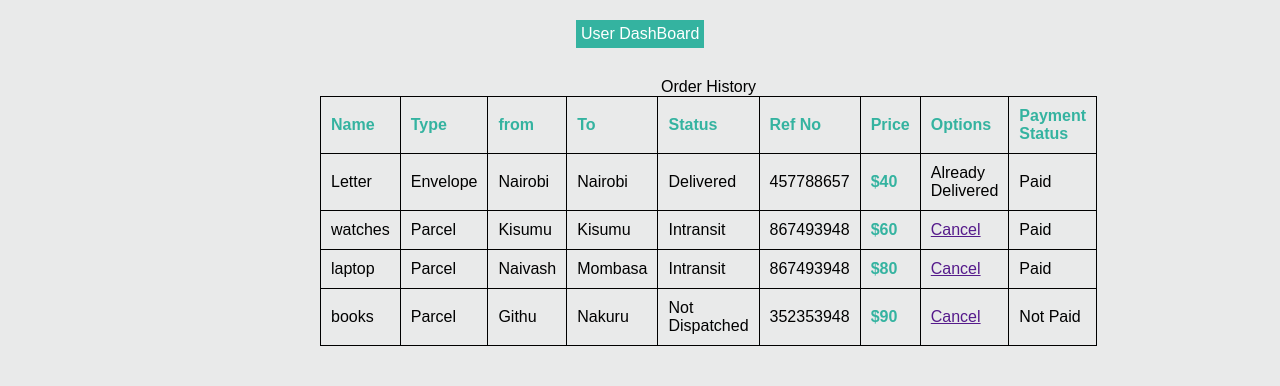
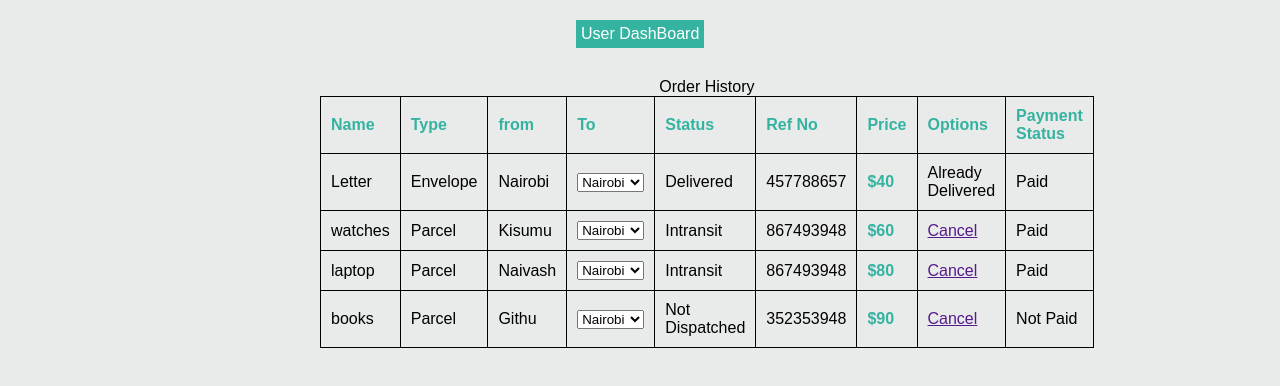
Before and after one commit to Victor-Kinoti/SendIT, a plain HTML site: page UI/courier.html in a window 1280 px wide. Shown: the part 60-446 px from the top of the page. Drawn offline with Linux system fonts and the light colour scheme.

Commit message:
[Finishes #161576284] user can change order destination

```diff
--- a/UI/courier.html
+++ b/UI/courier.html
@@ -42,7 +42,11 @@
                         <td>Letter</td>
                         <td>Envelope</td>
                         <td>Nairobi</td>
-                        <td>Nairobi</td>
+                        <td><select>
+                                <option value="">Nairobi</option>
+                                <option value="Yes">Kisumu</option>
+                                <option value="No">Eldoret</option>
+                            </select></td>
                         <td>Delivered</td>
                         <td>457788657</td>
                         <th>$40</th>
@@ -54,7 +58,11 @@
                             <td>watches</td>
                             <td>Parcel</td>
                             <td>Kisumu</td>
-                            <td>Kisumu</td>
+                            <td><select>
+                                    <option value="">Nairobi</option>
+                                    <option value="Yes">Kisumu</option>
+                                    <option value="No">Eldoret</option>
+                                </select></td>
                             <td>Intransit</td>
                             <td>867493948</td>
                             <th>$60</th>
@@ -68,7 +76,11 @@
                             <td>laptop</td>
                             <td>Parcel</td>
                             <td>Naivash</td>
-                            <td>Mombasa</td>
+                            <td><select>
+                                    <option value="">Nairobi</option>
+                                    <option value="Yes">Kisumu</option>
+                                    <option value="No">Eldoret</option>
+                                </select></td>
                             <td>Intransit</td>
                             <td>867493948</td>
                             <th>$80</th>
@@ -80,7 +92,11 @@
                             <td>books</td>
                             <td>Parcel</td>
                             <td>Githu</td>
-                            <td>Nakuru</td>
+                            <td><select>
+                                    <option value="">Nairobi</option>
+                                    <option value="Yes">Kisumu</option>
+                                    <option value="No">Eldo</option>
+                                </select></td>
                             <td>Not Dispatched</td>
                             <td>352353948</td>
                             <th>$90</th>
```
